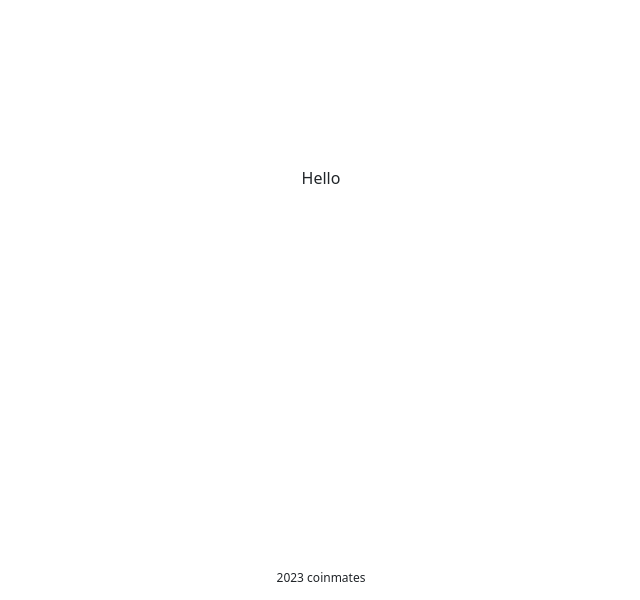
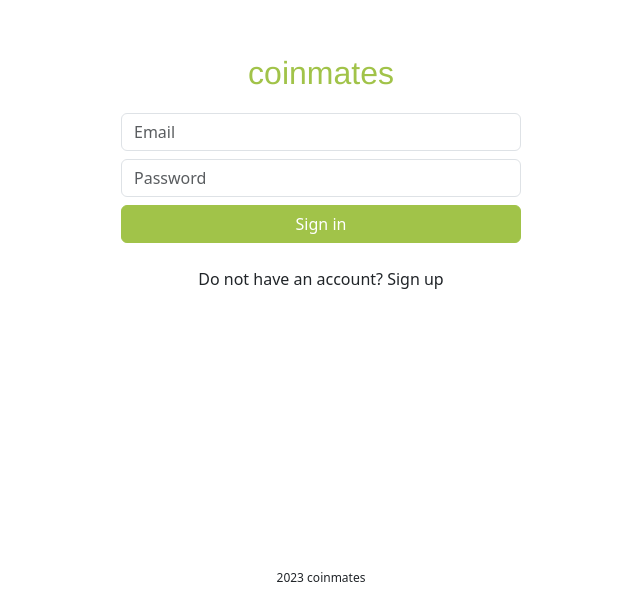
Before and after one commit to stjomd/coinmates, a React (Vite) app in the folder frontend/: page /login in a window 1280 px wide. Shown: the part 200-800 px from the top of the page, without its empty margins (319-959 px from the left). Built offline with nearby package versions, Linux system fonts and the light colour scheme; a web font is replaced by a local one.

Commit message:
Add login form

```diff
--- /dev/null
+++ b/frontend/src/components/login/Login.scss
@@ -0,0 +1,32 @@
+@use '../../colors';
+@use '../../fonts';
+
+.title {
+    font-family: fonts.$display-font-family;
+    font-size: 24pt;
+    color: colors.$primary;
+}
+
+.login-box {
+    display: flex;
+    flex-direction: column;
+    align-items: center;
+    width: min(100vw - 20pt, 400px);
+}
+
+form {
+    width: 100%;
+}
+
+form input {
+    margin-bottom: 6pt;
+}
+
+button.login-btn {
+    width: 100%;
+    margin-bottom: 18pt;
+    color: white;
+    &:hover {
+        color: white;
+    }
+}
--- a/frontend/src/components/login/Login.tsx
+++ b/frontend/src/components/login/Login.tsx
@@ -1,7 +1,32 @@
+import { useState } from 'react';
+import './Login.scss';
+
 function Login() {
+
+	const [email, setEmail] = useState("");
+	const [password, setPassword] = useState("")
+
 	return (
-		<div>
-			Hello
+		<div className='login-box'>
+			<p className="title">coinmates</p>
+			<form onSubmit={e => e.preventDefault()}>
+				<input type="text" required
+					placeholder='Email'
+					className='form-control'
+					value={email}
+					onChange={event => setEmail(event.target.value)}
+				/>
+				<input type="password" required
+					placeholder='Password'
+					className='form-control'
+					value={password}
+					onChange={event => setPassword(event.target.value)}
+				/>
+			</form>
+			<button type='button' className='btn btn-primary login-btn'>
+				Sign in
+			</button>
+			<p>Do not have an account? Sign up</p>
 		</div>
 	);
 }
```
